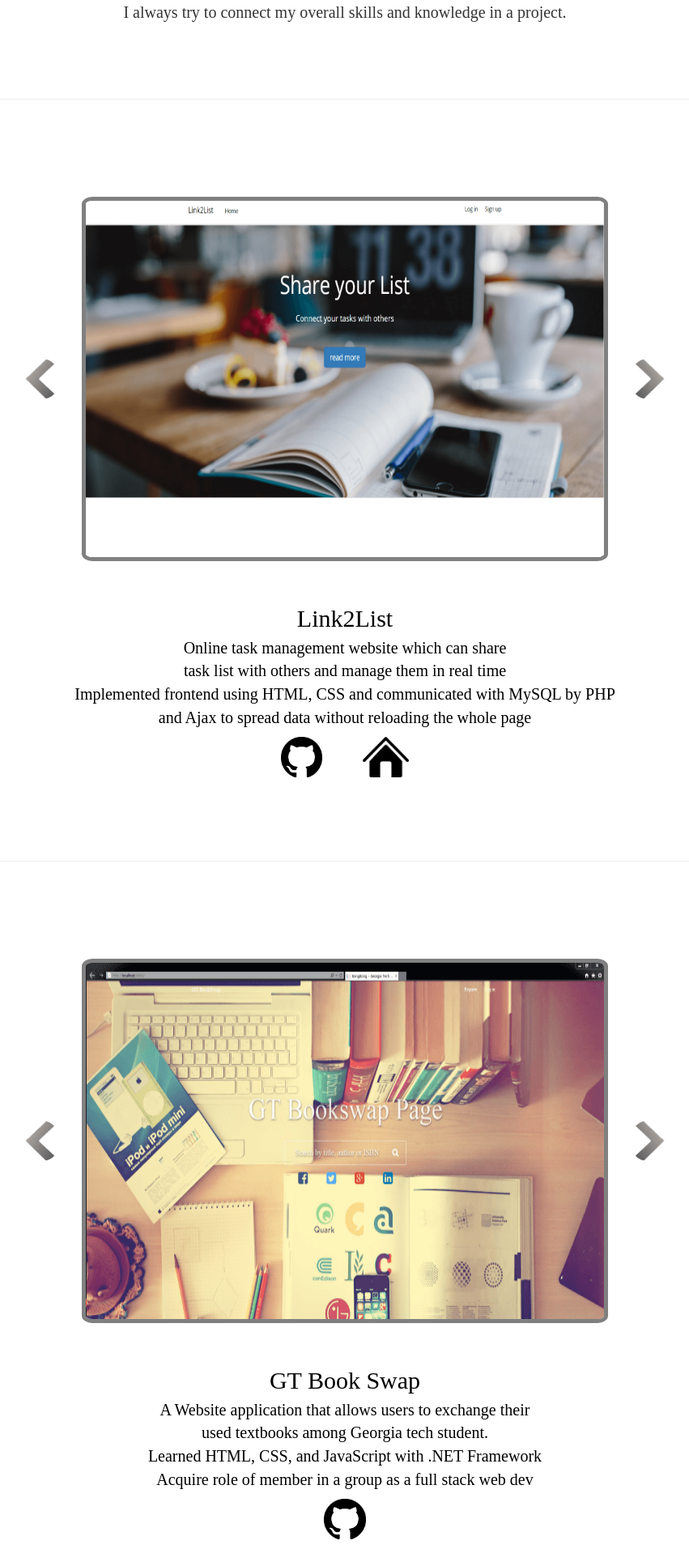
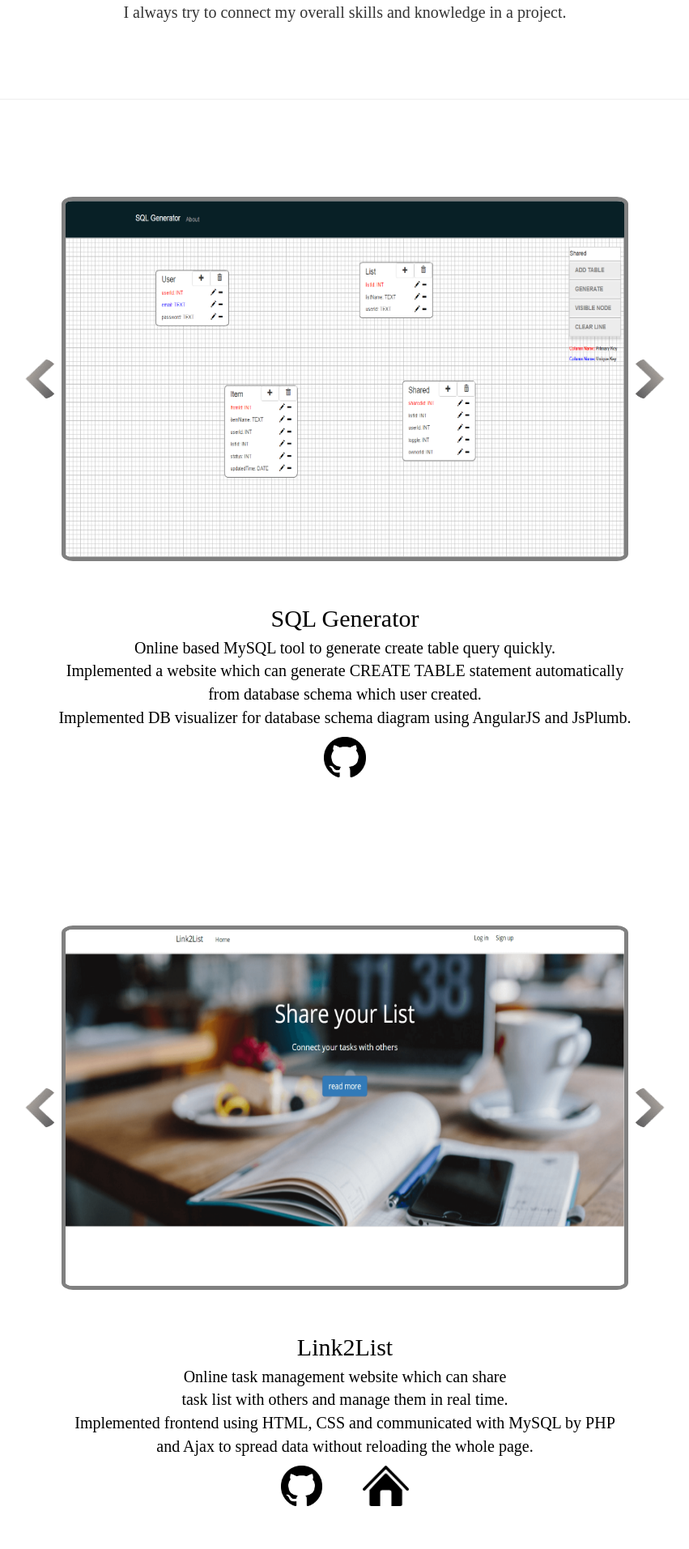
Before and after one commit to mattina401/personal_website, a PHP site: page /work.php in a window 1280 px wide. Shown: the part 1138-3051 px from the top of the page at 81% size, without its empty margins (214-1065 px from the left). Run offline with PHP 8.4, Linux system fonts and the light colour scheme.

Commit message:
updated new project

```diff
--- a/css/style.css
+++ b/css/style.css
@@ -618,7 +618,7 @@ footer img {
 
 .mySlides {
     height: 450px;
-    width: 650px;
+    width: 700px;
     position: absolute;
     margin-left: auto;
     margin-right: auto;
--- a/work.php
+++ b/work.php
@@ -48,6 +48,39 @@
 
 <br><br><br>
 <hr>
+<section class="project" id="sql-generator">
+
+
+    <div class="project-img">
+        <img class="mySlides sql-generator" style="visibility: visible;" src="IMG/sql-generator/img-1.png"/>
+        <img class="mySlides sql-generator" style="visibility: hidden;" src="IMG/sql-generator/img-2.png"/>
+        <img class="mySlides sql-generator" style="visibility: hidden;" src="IMG/sql-generator/img-3.png"/>
+        <img class="mySlides sql-generator" style="visibility: hidden;" src="IMG/sql-generator/img-4.png"/>
+    </div>
+    <div class="project-btn">
+        <img src="IMG/left.png" style="left:0;margin-right: 700px;"
+             onclick="plusDivs(-1, 'sql-generator')"/>
+        <img src="IMG/right.png" style="right:0;"
+             onclick="plusDivs(1, 'sql-generator')"/>
+    </div>
+
+    <p>
+        <span>SQL Generator</span><br>
+
+        Online based MySQL tool to generate create table query quickly.<br>
+        Implemented a website which can generate CREATE TABLE statement automatically<br>
+        from database schema which user created.<br>
+        Implemented DB visualizer for database schema diagram using AngularJS and JsPlumb.<br>
+    </p>
+
+    <div style="display: inline-flex">
+        <div>
+            <a href="https://github.com/mattina401/sql-generator"><img height="50px" src="IMG/github-logo.png"></a>
+        </div>
+
+    </div>
+
+</section>
 <section class="project" id="link2list">
 
 
@@ -68,9 +101,9 @@
         <span>Link2List</span><br>
 
         Online task management website which can share<br>
-        task list with others and manage them in real time<br>
+        task list with others and manage them in real time.<br>
         Implemented frontend using HTML, CSS and communicated with MySQL by PHP<br>
-        and Ajax to spread data without reloading the whole page
+        and Ajax to spread data without reloading the whole page.
     </p>
 
     <div style="display: inline-flex">
```
Also changed, not shown: IMG/sql-generator/img-1.png (added), IMG/sql-generator/img-2.png (added), IMG/sql-generator/img-3.png (added), IMG/sql-generator/img-4.png (added).
